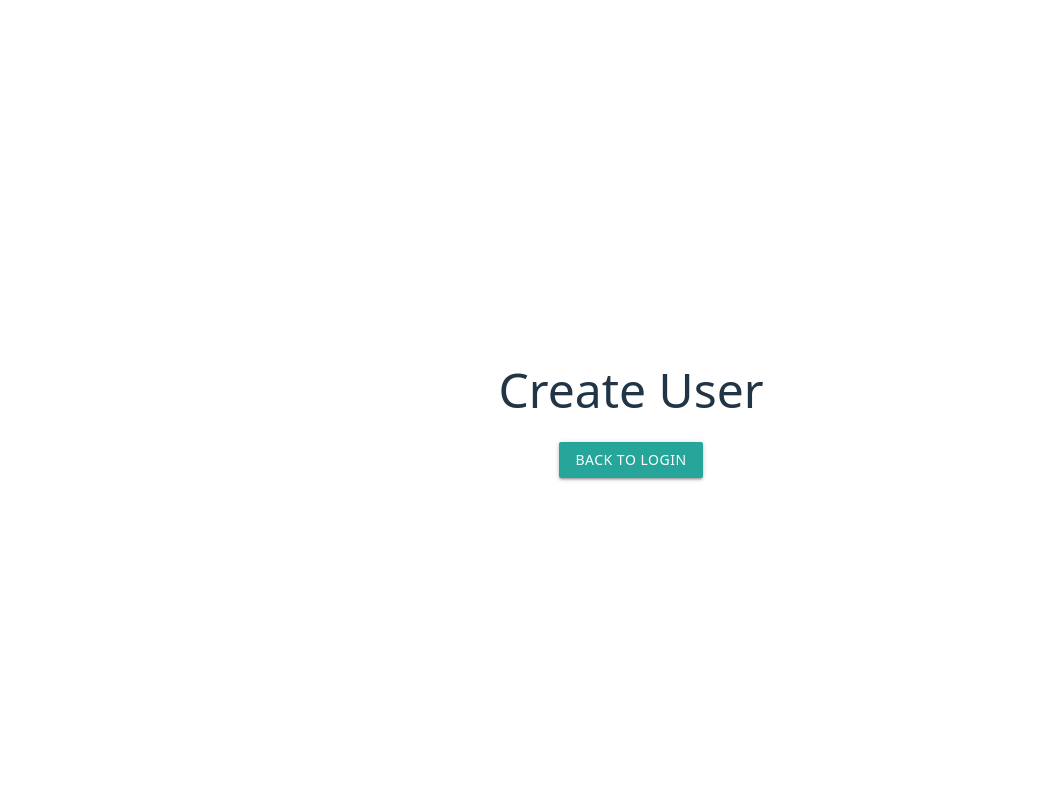
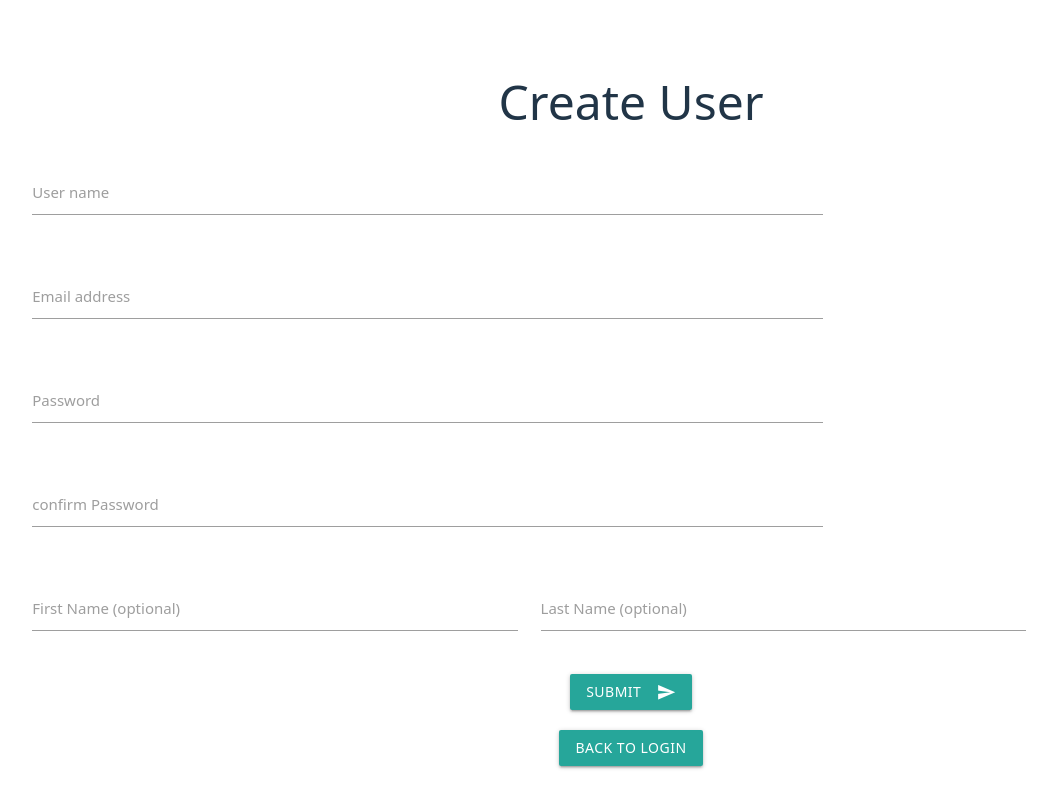
Before and after one commit to rtrevill/Gift-Registry, a React (Vite) app in the folder Gift-Registry/client/: page / in a window 1280 px wide. Both pictures are taken after a click on the link "New User?". Shown: the whole page, without its empty margins (9-1066 px from the left). Built offline with nearby package versions, Linux system fonts and the light colour scheme.

Commit message:
working on create user form and validation

```diff
--- a/Gift-Registry/client/src/pages/createuser.jsx
+++ b/Gift-Registry/client/src/pages/createuser.jsx
@@ -1,7 +1,60 @@
 export function CreateUser ({swapUser}) {
+
+    const checkAndSubmit = (e) => {
+        e.preventDefault();
+        const target = e.target;
+        console.log(e.target.user_name.value)
+        if (target.password.value !== target.password2.value){
+            document.getElementById('password2').classList.add('invalid')
+            alert(`passwords don't match`)
+        }
+
+    }
+
     return (
         <div>
             <h1>Create User</h1>
+             <div class="row">
+                <form class="col s12" onSubmit={checkAndSubmit}>
+                    <div class="row">
+                        <div class="input-field col s8">
+                        <input id="user_name" type="text"/>
+                        <label for="user_name">User name</label>
+                        </div>
+                    </div>
+                    <div class="row">
+                        <div class="input-field col s8">
+                        <input id="email_address" type="email" class="validate"/>
+                        <label for="email_address">Email address</label>
+                        </div>
+                    </div>
+                    <div class="row">
+                        <div class="input-field col s8">
+                        <input id="password" type="password"/>
+                        <label for="password">Password</label>
+                        </div>
+                    </div>
+                    <div class="row">
+                        <div class="input-field col s8">
+                        <input id="password2" type="password" class="validate"/>
+                        <label for="password2">confirm Password</label>
+                        </div>
+                    </div>
+                    <div class="row">
+                        <div class="input-field col s5">
+                        <input id="first_name" type="text" class="validate"/>
+                        <label for="first_name">First Name (optional)</label>
+                        </div>
+                        <div class="input-field col s5">
+                        <input id="last_name" type="text" class="validate"/>
+                        <label for="last_name">Last Name (optional)</label>
+                        </div>
+                    </div>
+                    <button class="btn waves-effect waves-red" type="submit" name="action">Submit
+                        <i class="material-icons right">send</i>
+                    </button>
+                </form>
+            </div>
             <a class="waves-effect waves-purple btn" onClick={()=>swapUser(false)}>back to login</a>
         </div>
     )
```
